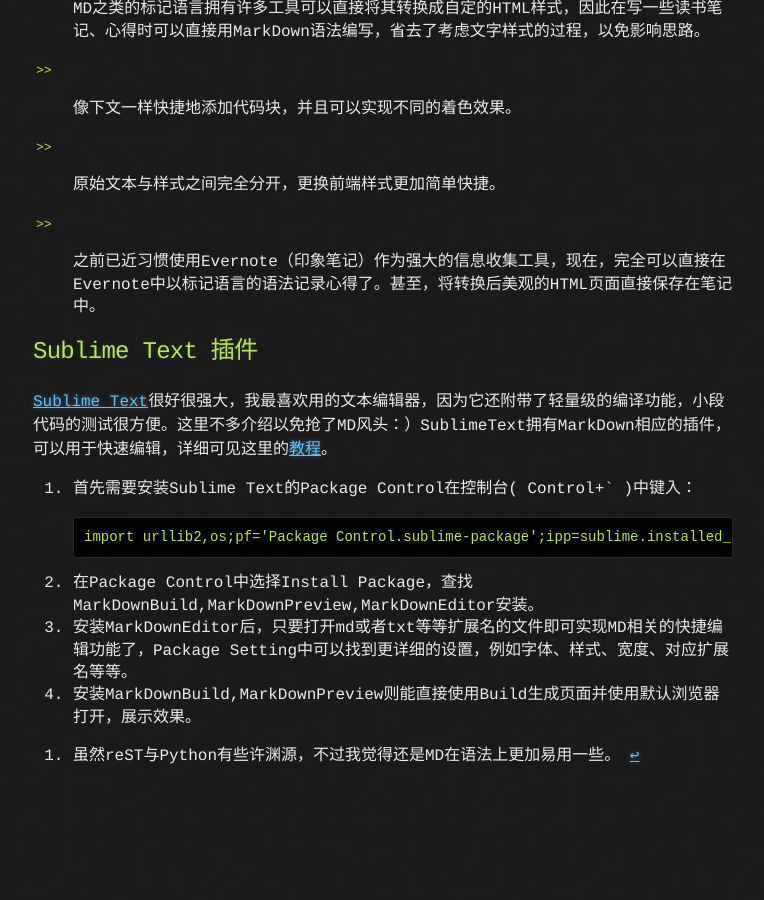
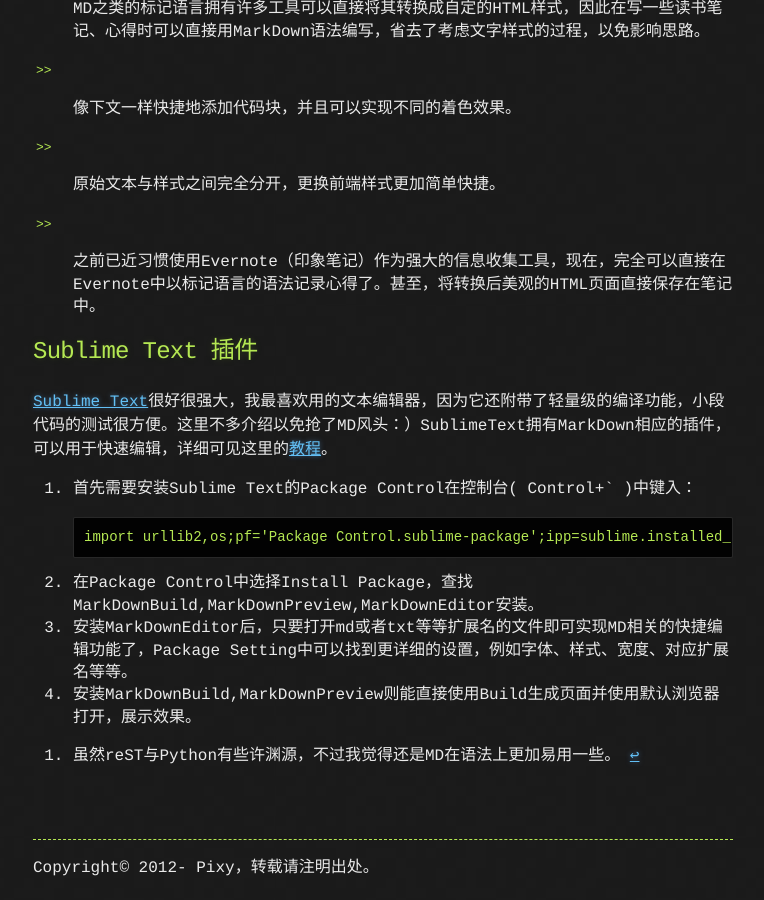
Before and after one commit to pixystone/pixystone.github.com, a Jekyll site: the page built from index.html, in a window 1280 px wide and 900 px high, scrolled down 1823 px. Shown: the whole window, without its empty margins (257-1021 px from the left). Built offline with Jekyll 4.4.1, drawn with Linux system fonts in a browser that asks for light colours; Markdown is read by kramdown in place of the engine named in the settings; before the commit the page ends 2610 px from its top, so only the background shows below that.

Commit message:
Add a copyright text as a footer

```diff
--- a/index.html
+++ b/index.html
@@ -11,3 +11,10 @@ full_posts: 2
     <div class='body'>{{post.content}}</div>
   <!-- </div> -->
 {% endfor %}
+
+<br>
+</br>
+<hr>
+<footer>
+  <p>    Copyright&copy; 2012- Pixy，转载请注明出处。</p>
+</footer>
```
